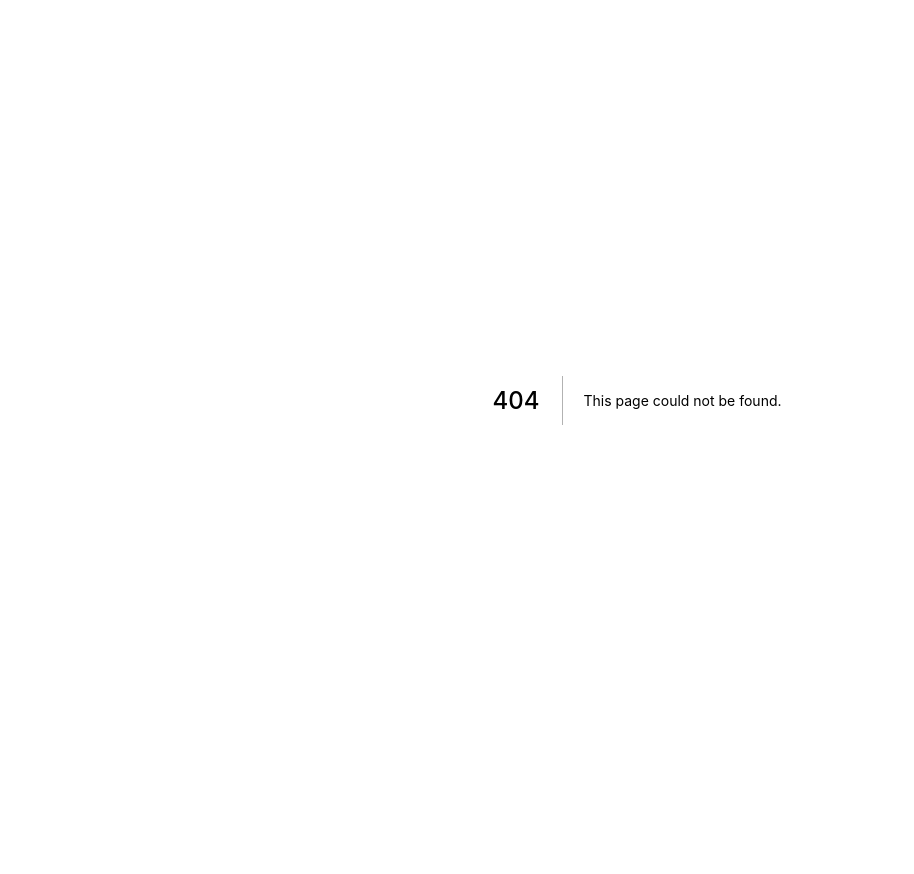
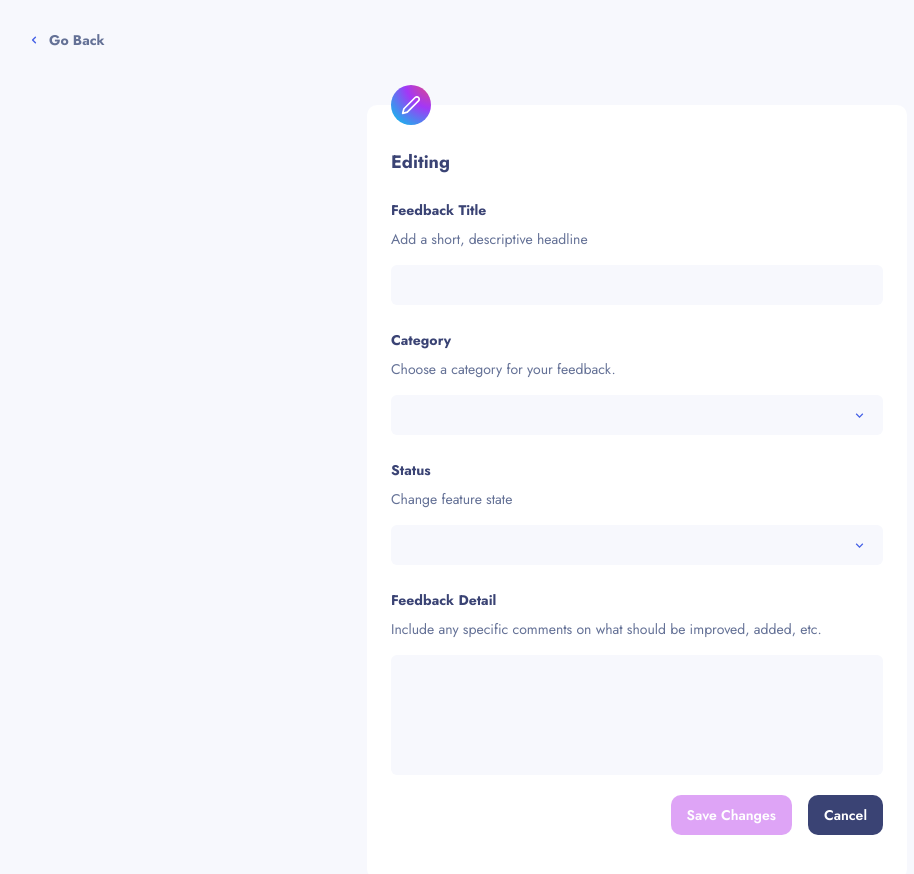
Before and after one commit to Jeangel/feedback-app-fe, a Next.js app: page /suggestions/1 in a window 1280 px wide. Before the commit this address had no page. Shown: the top 874 px of the page, without its empty margins (3-917 px from the left). Before the commit the page ends 800 px from the top, so only its background shows below. Built offline with nearby package versions, Linux system fonts and the light colour scheme; no server answers; sample sign-in values are in the browser's storage.

Commit message:
Edit Suggestion page 🏗
Adding hook to fetch suggestions
Displaying suggestions (WIP) ⚠️
Creating edit suggestion page

```diff
--- /dev/null
+++ b/src/hooks/api/useSuggestion.ts
@@ -0,0 +1,20 @@
+import IFeedback from '@app-types/Feedback'
+import { get, IExtraRequestOptions } from '@utils/axios'
+import { useQuery } from 'react-query'
+
+interface IFetchSuggestionRequest extends IExtraRequestOptions {
+  id: string
+}
+
+interface IFetchSuggestionResponse {
+  feedback: IFeedback[]
+}
+
+export const fetchSuggestion = async ({ id, ssr }: IFetchSuggestionRequest) => {
+  return get<IFetchSuggestionResponse>({ path: `/feedback/${id}`, ssr })
+}
+
+export const useSuggestion = ({ id }: IFetchSuggestionRequest) => {
+  const { data, ...rest } = useQuery([id], () => fetchSuggestion({ id }))
+  return { data: data?.data, ...rest }
+}
--- /dev/null
+++ b/src/pages/suggestions/[id].tsx
@@ -0,0 +1,234 @@
+import React, { useEffect, useState } from 'react'
+import type { NextPage, GetServerSidePropsContext } from 'next'
+import withAuth from '@hocs/withAuth'
+import {
+  Flex,
+  FormControl,
+  FormLabel,
+  Heading,
+  Text,
+  Input,
+  Textarea,
+  VStack,
+  Button,
+  useToast,
+  Stack,
+} from '@chakra-ui/react'
+import { FiEdit2 } from 'react-icons/fi'
+import RoundedBadge from '@components/misc/RoundedBadge'
+import GoBackButton from '@components/navigation/GoBackButton'
+import CenterTemplate from '@components/template/CenterTemplate'
+import FormControlError from '@components/forms/FormControlError'
+import * as yup from 'yup'
+import { YupSchemaKeys } from 'types/yup'
+import { yupResolver } from '@hookform/resolvers/yup'
+import { useForm } from 'react-hook-form'
+import Select from '@components/forms/Select'
+import { useRouter } from 'next/router'
+import { ApiError } from '@utils/axios'
+import { EFeedbackCategory, feedbackCategoryOptions } from 'types/FeedbackCategory'
+import { useCreateFeedback } from '@hooks/api/useCreateFeedback'
+import { EFeedbackStatus, feedbackStatusOptions } from '@app-types/FeedbackStatus'
+import { fetchSuggestion } from '@hooks/api/useSuggestion'
+import IFeedback from '@app-types/Feedback'
+
+interface IEditSuggestionForm {
+  title: string
+  category: EFeedbackCategory
+  status: EFeedbackStatus
+  description: string
+}
+
+const validationSchema = yup.object<YupSchemaKeys<IEditSuggestionForm>>({
+  title: yup.string().label('Feedback Title').required().min(5).max(50),
+  category: yup.string().label('Category').required(),
+  status: yup.string().label('Status').required(),
+  description: yup.string().label('Feedback Detail').required().min(20).max(200),
+})
+
+interface IEditSuggestionProps {
+  suggestion: IFeedback | null
+}
+
+const EditSuggestion: NextPage<IEditSuggestionProps> = ({ suggestion }) => {
+  const router = useRouter()
+  const {
+    register,
+    handleSubmit: makeHandleOnSubmit,
+    formState: { errors, isValid },
+    setValue,
+    reset,
+  } = useForm<IEditSuggestionForm>({
+    resolver: yupResolver(validationSchema),
+    mode: 'onTouched',
+    defaultValues: {
+      ...suggestion,
+    },
+  })
+  const { mutate: createFeedback, isLoading } = useCreateFeedback()
+  const [category, setCategory] = useState<EFeedbackCategory | undefined>(
+    suggestion?.category
+  )
+  const [status, setStatus] = useState<EFeedbackStatus | undefined>(undefined)
+  const toast = useToast()
+
+  const handleOnCategoryChange = (value: EFeedbackCategory) => {
+    setValue('category', value)
+    setCategory(value)
+  }
+
+  const handleOnStatusChange = (value: EFeedbackStatus) => {
+    setValue('status', value)
+    setStatus(status)
+  }
+
+  const handleOnCancel = () => {
+    router.back()
+  }
+
+  const handleOnSubmit = async (values: IEditSuggestionForm) => {
+    createFeedback(
+      { feedback: values },
+      {
+        onSuccess: () => {
+          toast({
+            status: 'success',
+            description: 'Feedback was created successfully',
+          })
+          router.back()
+        },
+        onError: (error) => {
+          const apiError = error as ApiError
+          toast({ status: 'error', description: apiError.message })
+        },
+      }
+    )
+  }
+
+  useEffect(() => {
+    register('category')
+  }, [])
+
+  return (
+    <CenterTemplate withNavbar={false}>
+      <Flex justifyContent='flex-start'>
+        <GoBackButton />
+      </Flex>
+      <Flex w='full' pt='55px' justifyContent='center'>
+        <Flex
+          w='100%'
+          px='24px'
+          py='44px'
+          bg='white'
+          pos='relative'
+          borderRadius='10px'
+          maxW={{ sm: '100%', md: '540px', lg: '540px' }}
+          direction='column'
+        >
+          <RoundedBadge
+            boxSize='40px'
+            icon={FiEdit2}
+            pos='absolute'
+            left='24px'
+            top='-20px'
+          />
+          <Heading variant='h3' mb='24px'>
+            Editing
+          </Heading>
+          <form onSubmit={makeHandleOnSubmit(handleOnSubmit)}>
+            <VStack spacing={6}>
+              <FormControl id='title' isInvalid={!!errors.title}>
+                <FormLabel>Feedback Title</FormLabel>
+                <Text variant='controlDescription'>
+                  Add a short, descriptive headline
+                </Text>
+                <Input {...register('title')} />
+                <FormControlError error={errors.title} />
+              </FormControl>
+              <FormControl id='category' isInvalid={!!errors.category}>
+                <FormLabel>Category</FormLabel>
+                <Text variant='controlDescription'>
+                  Choose a category for your feedback.
+                </Text>
+                <Select
+                  options={feedbackCategoryOptions}
+                  value={category}
+                  onChange={handleOnCategoryChange}
+                />
+                <FormControlError error={errors.category} />
+              </FormControl>
+              <FormControl id='status' isInvalid={!!errors.status}>
+                <FormLabel>Status</FormLabel>
+                <Text variant='controlDescription'>Change feature state</Text>
+                <Select
+                  options={feedbackStatusOptions}
+                  value={status}
+                  onChange={handleOnStatusChange}
+                />
+                <FormControlError error={errors.category} />
+              </FormControl>
+              <FormControl id='description' isInvalid={!!errors.description}>
+                <FormLabel>Feedback Detail</FormLabel>
+                <Text variant='controlDescription'>
+                  Include any specific comments on what should be improved, added, etc.
+                </Text>
+                <Textarea resize='none' h='120px' {...register('description')} />
+                <FormControlError error={errors.description} />
+              </FormControl>
+            </VStack>
+            <Stack
+              direction={{ sm: 'column', lg: 'row' }}
+              spacing={4}
+              mt={{ sm: '40px', lg: '20px' }}
+              justifyContent={{ sm: 'center', lg: 'flex-end' }}
+            >
+              <Button
+                colorScheme='primary'
+                w={{ sm: 'full', lg: 'auto' }}
+                type='submit'
+                isLoading={isLoading}
+                isDisabled={!isValid}
+              >
+                Save Changes
+              </Button>
+              <Button
+                colorScheme='tertiary'
+                w={{ sm: 'full', lg: 'auto' }}
+                onClick={handleOnCancel}
+              >
+                Cancel
+              </Button>
+            </Stack>
+          </form>
+        </Flex>
+      </Flex>
+    </CenterTemplate>
+  )
+}
+
+interface IPageParams {
+  id: string
+  [k: string]: string | string[] | undefined
+}
+
+export async function getServerSideProps(
+  context: GetServerSidePropsContext<IPageParams>
+) {
+  let suggestion = null
+  if (context.params?.id) {
+    try {
+      const suggestionId = context.params.id
+      const response = await fetchSuggestion({
+        id: suggestionId,
+        ssr: {
+          contextOrRequest: context,
+        },
+      })
+      suggestion = response.data
+    } catch (error) {}
+  }
+
+  return { props: { suggestion } }
+}
+
+export default withAuth(EditSuggestion)
--- /dev/null
+++ b/src/types/FeedbackStatus.ts
@@ -0,0 +1,25 @@
+export enum EFeedbackStatus {
+  suggestion = 'Suggestion',
+  planned = 'Planned',
+  InProgress = 'In-Progress',
+  Live = 'Live',
+}
+
+export const feedbackStatusOptions = [
+  {
+    value: EFeedbackStatus.suggestion,
+    label: 'Suggestion',
+  },
+  {
+    value: EFeedbackStatus.planned,
+    label: 'Planned',
+  },
+  {
+    value: EFeedbackStatus.InProgress,
+    label: 'In-Progress',
+  },
+  {
+    value: EFeedbackStatus.Live,
+    label: 'Live',
+  },
+]
```
Also changed, not shown: src/hooks/api/useSuggestions.ts (added, +10 -0 lines), src/pages/suggestions/index.tsx (+19 -2 lines).
